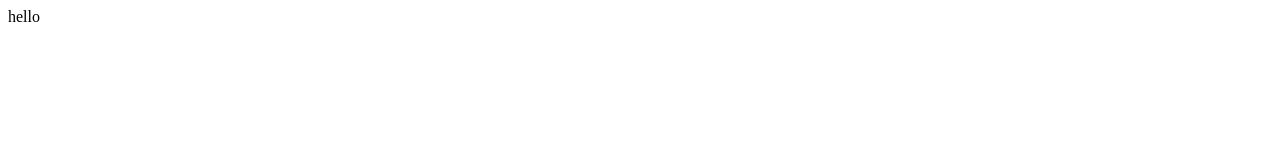
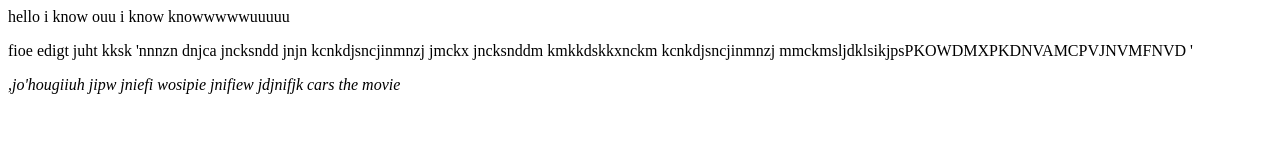
Before and after one commit to tatino08/Josh, a plain HTML site: page top5.html in a window 1280 px wide. Drawn offline with Linux system fonts and the light colour scheme.

Commit message:
Josh.thingi

```diff
--- a/top5.html
+++ b/top5.html
@@ -6,6 +6,18 @@
     <title>Document</title>
 </head>
 <body>
-    hello
+    hello i know ouu i know knowwwwwuuuuu
+    <title>Leagend</title>
+    <p>fioe edigt
+        juht kksk 'nnnzn dnjca jncksndd jnjn
+        kcnkdjsncjinmnzj jmckx jncksnddm
+        kmkkdskkxnckm kcnkdjsncjinmnzj
+        mmckmsljdklsikjpsPKOWDMXPKDNVAMCPVJNVMFNVD
+        '
+    </p>
+    <em>,jo'hougiiuh jipw jniefi wosipie jnifiew     jdjnifjk</em>
+<em>cars the movie</em>
+
+
 </body>
 </html>
```
Also changed, not shown: joshuaquiz.html (added, +18 -0 lines).
